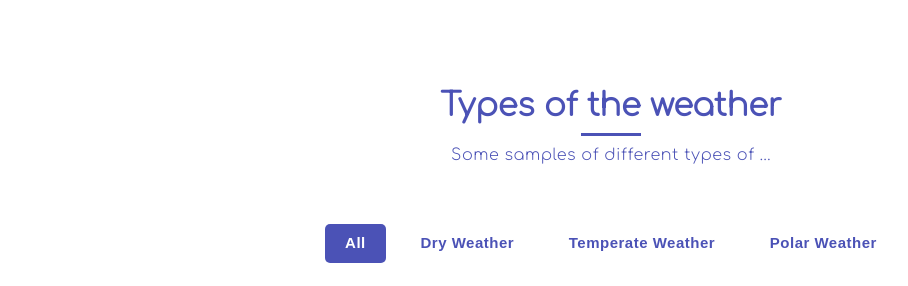
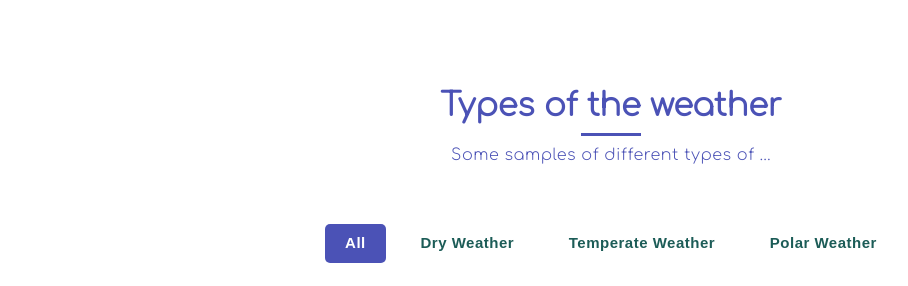
Before and after one commit to sarausen/weather_forecast, a plain HTML site: page index.html in a window 1280 px wide. Shown: the top 286 px of the page, without its empty margins (29-937 px from the left). Drawn offline with Linux system fonts and the light colour scheme.

Commit message:
add color

```diff
--- a/main.js
+++ b/main.js
@@ -1,6 +1,3 @@
-// external js: isotope.pkgd.js
-
-// init Isotope elements
 var $box = $(".isotope-box").isotope({
     itemSelector: ".isotope-item"
   });
--- a/style.css
+++ b/style.css
@@ -15,7 +15,7 @@ body {
 }
 
 .section {
-  color: #fff;
+  color: #c66565;
   width: 100%;
   position: relative;
   min-height: 100vh;
@@ -57,14 +57,12 @@ body {
   letter-spacing: 0.5px;
 }
 
-/* Buttons */
-
 button {
   display: inline-block;
   padding: 10px 20px;
   margin: 0px 5px;
   background-color: #fff;
-  color: #4b52b6;
+  color: #1c5c57;
   font-size: 12px;
   font-weight: 800;
   letter-spacing: 0.5px;
```
